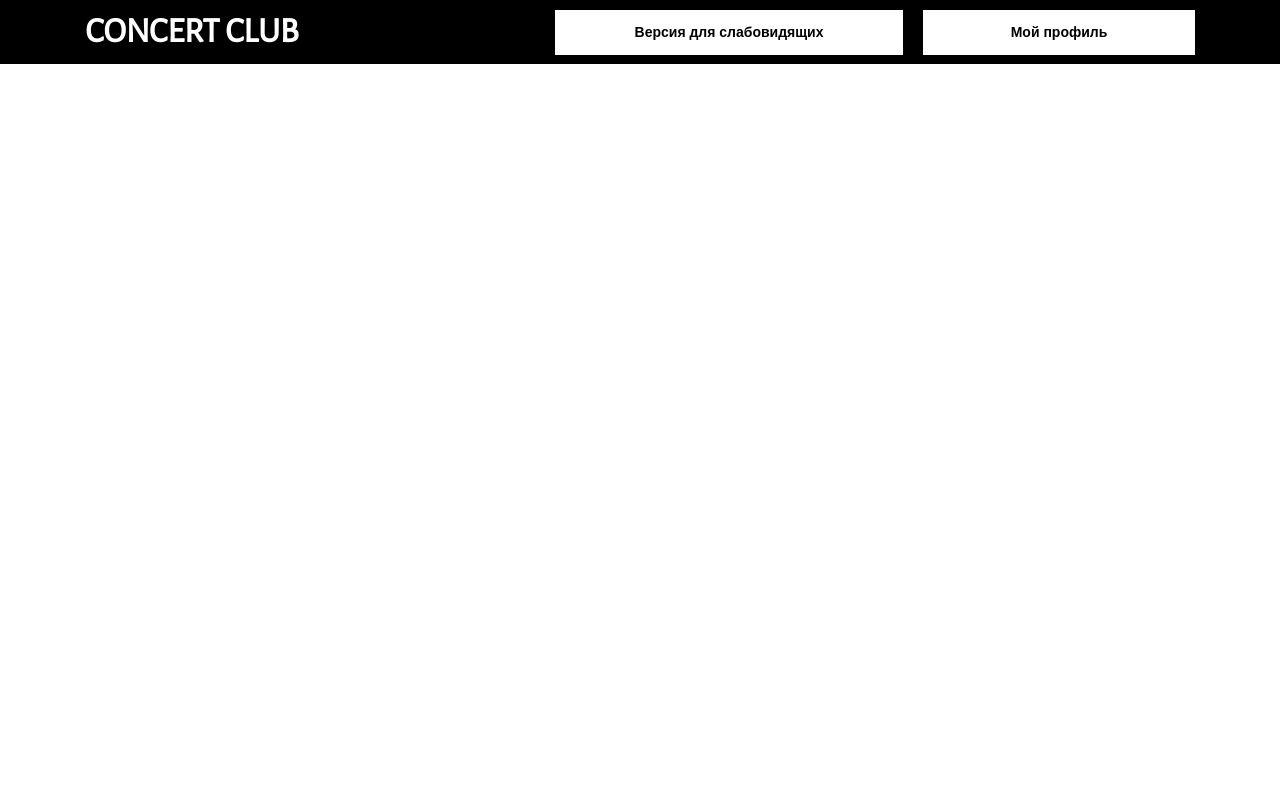
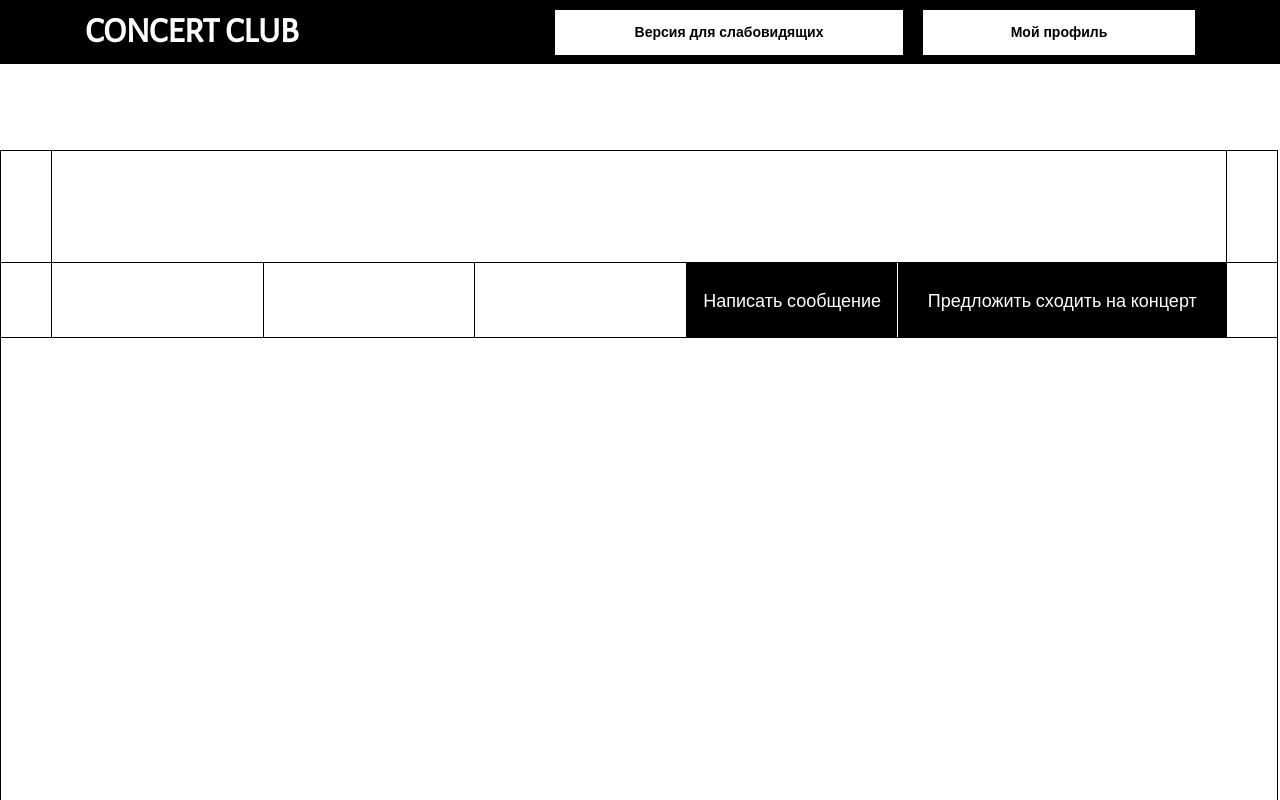
Before and after one commit to Monchusay/ds-test-task, a React (Create React App) app: page /user/1 in a window 1280 px wide. Shown: the top 800 px of the page. Built offline with nearby package versions, Linux system fonts and the light colour scheme.

Commit message:
0.0.3 ProfileCard

```diff
--- a/db.json
+++ b/db.json
@@ -4,24 +4,32 @@
       "name":"Семен",
       "surname":"Иванов",
       "location":"Санкт-Петербург",
+      "email": "ivanov@mail.ru",
+      "phone": "+7 (821) 311-21-32",
       "id": 1
     },
     {
       "name":"Надежда",
       "surname":"Николаевна",
       "location":"Москва",
+      "email": "nikolaevna@mail.ru",
+      "phone": "+7 (800) 555-75-75",
       "id": 2
     },
     {
       "name":"Петр",
       "surname":"Сабуров",
       "location":"Сочи",
+      "email": "saburov@mail.ru",
+      "phone": "+7 (904) 789-71-43",
       "id": 3
     },
     {
       "name":"Мария",
       "surname":"Гончарова",
       "location":"Москва",
+      "email": "goncharov@mail.ru",
+      "phone": "+7 (904) 537-13-69",
       "id": 4
     }
   ]
--- a/src/App.module.css
+++ b/src/App.module.css
@@ -2,7 +2,7 @@
 @import url('https://fonts.googleapis.com/css2?family=Open+Sans:wght@500&display=swap');
 
 .App {
-    width: 99.2vw;
+    width: 99.7vw;
     display: flex;
     flex-direction: column;
 }
--- /dev/null
+++ b/src/Components/UserProfilePage/ProfileCard/ProfileCard.module.css
@@ -0,0 +1,63 @@
+.ProfileCard {
+    width: 100%;
+    height: 20%;
+    border-bottom: 1px solid #000000;
+    display: flex;
+    flex-direction: column;
+    align-items: center;
+}
+.ProfileCardNameBox {
+    width: 100%;
+    height: 60%;
+    border-bottom: 1px solid #000000;
+    display: flex;
+    justify-content: center;
+}
+.ProfileCardName {
+    width: 92%;
+    height: 100%;
+    border-left: 1px solid #000000;
+    border-right: 1px solid #000000;
+}
+.ProfileCardInfo {
+    width: 92%;
+    height: 40%;
+    border-left: 1px solid #000000;
+    border-right: 1px solid #000000;
+    display: flex;
+    flex-direction: row;
+}
+.ProfileCardInfoBox {
+    width: 18%;
+    height: 100%;
+    border-right: 1px solid #000000;
+}
+.ProfileCardInfoBoxSend {
+    width: 18%;
+    height: 100%;
+    background-color: black;
+    color: white;
+    border-right: 1px solid white;
+    display: flex;
+    align-items: center;
+    justify-content: center;
+    font-family: 'Open Sans', sans-serif;
+    font-weight: 500;
+    font-size: 18px;
+    line-height: 15px;
+    cursor: pointer;
+}
+.ProfileCardInfoBoxInvite {
+    width: 28%;
+    height: 100%;
+    background-color: black;
+    color: white;
+    display: flex;
+    align-items: center;
+    justify-content: center;
+    font-family: 'Open Sans', sans-serif;
+    font-weight: 500;
+    font-size: 18px;
+    line-height: 15px;
+    cursor: pointer;
+}
--- /dev/null
+++ b/src/Components/UserProfilePage/ProfileCard/ProfileCard.tsx
@@ -0,0 +1,22 @@
+import React from 'react';
+import style from "./ProfileCard.module.css"
+
+const ProfileCard = () => {
+
+    return (
+        <div className={style.ProfileCard}>
+            <div className={style.ProfileCardNameBox}>
+                <span className={style.ProfileCardName}></span>
+            </div>
+            <div className={style.ProfileCardInfo}>
+                <span className={style.ProfileCardInfoBox}></span>
+                <span className={style.ProfileCardInfoBox}></span>
+                <span className={style.ProfileCardInfoBox}></span>
+                <span className={style.ProfileCardInfoBoxSend}>Написать сообщение</span>
+                <span className={style.ProfileCardInfoBoxInvite}>Предложить сходить на концерт</span>
+            </div>
+            </div>
+    );
+};
+
+export default ProfileCard;
--- a/src/Components/UserProfilePage/UserProfilePage.module.css
+++ b/src/Components/UserProfilePage/UserProfilePage.module.css
@@ -0,0 +1,8 @@
+.UserProfilePage {
+    width: 100%;
+    height: 930px;
+    margin-top: 150px;
+    display: flex;
+    flex-direction: column;
+    border: 1px solid #000000;
+}
--- a/src/Components/UserProfilePage/UserProfilePage.tsx
+++ b/src/Components/UserProfilePage/UserProfilePage.tsx
@@ -1,11 +1,13 @@
-import React from 'react';
+import React from "react";
+import style from "./UserProfilePage.module.css";
+import ProfileCard from "./ProfileCard/ProfileCard";
 
 const UserProfilePage = () => {
-    return (
-        <div>
-            ddddd
-            </div>
-    );
+  return (
+    <div className={style.UserProfilePage}>
+      <ProfileCard />
+    </div>
+  );
 };
 
 export default UserProfilePage;
--- a/src/Store/UserPageReducer.tsx
+++ b/src/Store/UserPageReducer.tsx
@@ -1,6 +1,5 @@
 let initialState: UserPageState = {
-  userData: [
-  ],
+  userData: [],
 };
 
 export interface User {
@@ -8,6 +7,8 @@ export interface User {
   surname: string;
   location: string;
   id: number;
+  email:string;
+  phone:string;
 }
 
 export interface UserPageState {
```
Also changed, not shown: src/Components/UserProfilePage/ProfileCard/ProfileCardContainer.ts (added, +23 -0 lines).
